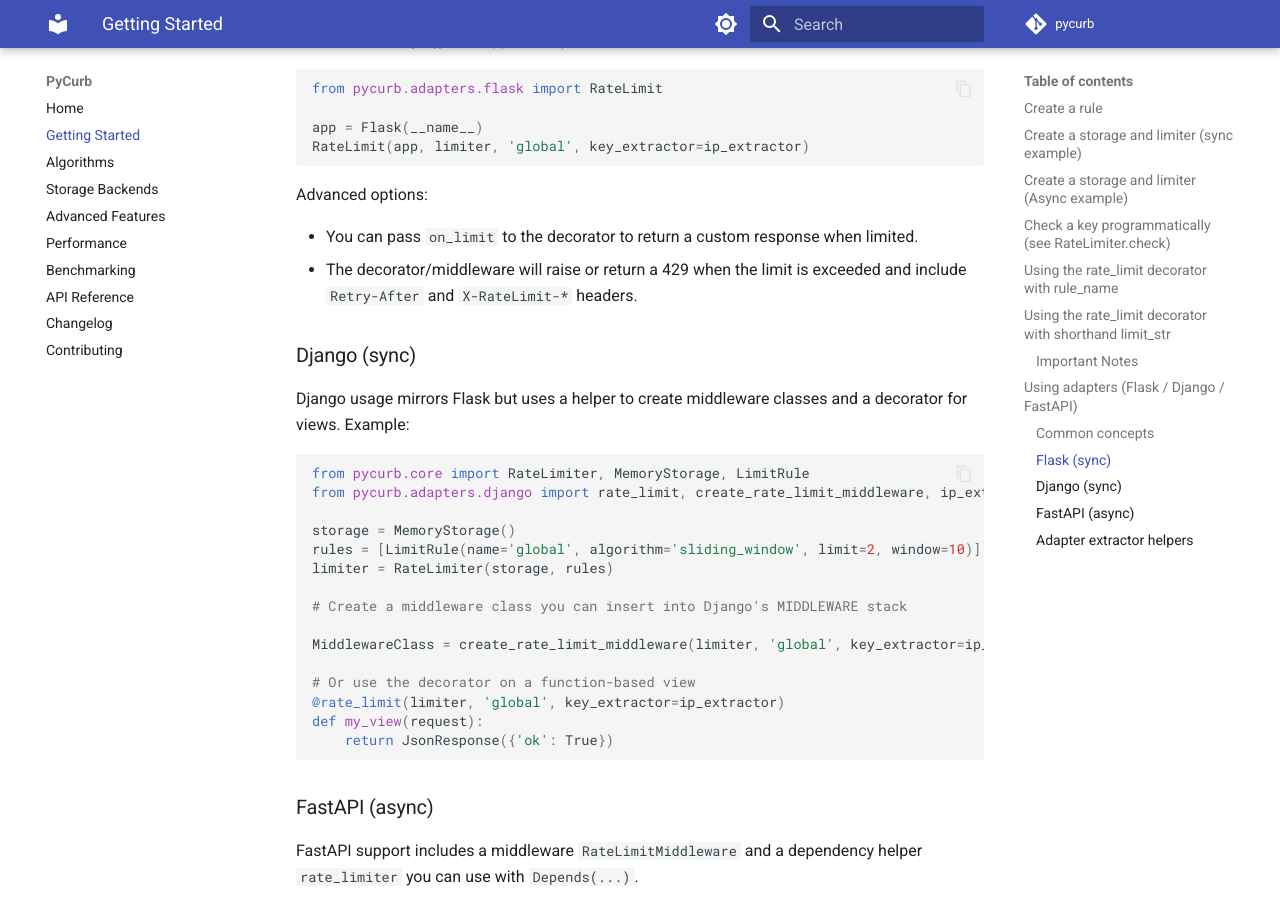
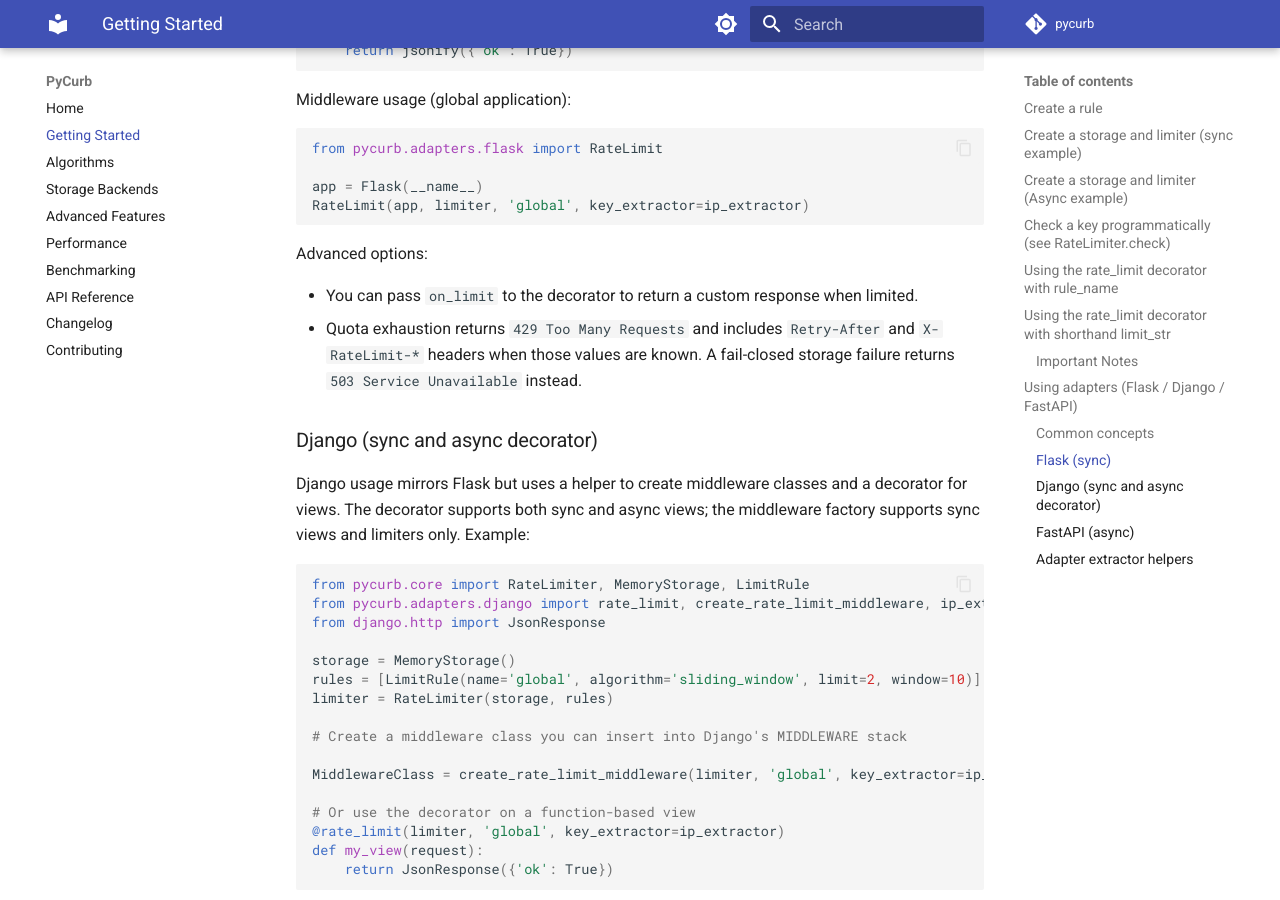
Before and after one commit to fore-site/pycurb, an MkDocs documentation site: the page built from docs/getting_started.md, in a window 1280 px wide and 900 px high, scrolled down 4721 px. Built offline with MkDocs 1.6.1 and Material for MkDocs 9.7.7, drawn with Linux system fonts in a browser that asks for light colours; a script that is not in the unit is left out; comment, search, counter and statistics services are not loaded; some of the changed text lies outside the part shown.

Commit message:
docs: align adapter documentation

````diff
--- a/docs/getting_started.md
+++ b/docs/getting_started.md
@@ -167,16 +167,22 @@
 - expose middleware you can mount globally, and
 - expose a dependency/helper for async frameworks (FastAPI).
 
-The adapters do not add extra runtime behaviour: they call into your `RateLimiter`/`AsyncRateLimiter` and translate results into HTTP responses and headers. Below are practical examples
+The adapters do not change the limiter algorithms: they call into your
+`RateLimiter`/`AsyncRateLimiter` and translate results into HTTP responses and
+headers. Below are practical examples.
 
 ### Common concepts
 
-- `key_extractor`: a callable that returns the client identifier (IP, API key, user id). If you do not provide one, the adapters default to `ip_extractor`.
+- `key_extractor`: a callable that returns the client identifier (IP, API key,
+  user id). If you do not provide one, the adapters default to `ip_extractor`.
 
 - Response headers: adapters set `X-RateLimit-Limit`, `X-RateLimit-Remaining`, and
   `X-RateLimit-Reset` when the reset time is known. Quota denials also include
   `Retry-After` when it is known. Fail-closed storage failures omit unknown
   reset/retry values and return `503 Service Unavailable`.
+- Quota exhaustion returns `429 Too Many Requests`. Custom `on_limit` responses
+  from the Flask and Django decorators also receive the standard rate-limit
+  headers.
 
 - Composite rules: The adapters accept a single rule name or a list of rule names (e.g. `['global', 'strict']`). All rules must allow for the request to succeed.
 
@@ -221,15 +227,20 @@
 Advanced options:
 
 - You can pass `on_limit` to the decorator to return a custom response when limited.
-- The decorator/middleware will raise or return a 429 when the limit is exceeded and include `Retry-After` and `X-RateLimit-*` headers.
+- Quota exhaustion returns `429 Too Many Requests` and includes `Retry-After`
+  and `X-RateLimit-*` headers when those values are known. A fail-closed
+  storage failure returns `503 Service Unavailable` instead.
 
-### Django (sync)
+### Django (sync and async decorator)
 
-Django usage mirrors Flask but uses a helper to create middleware classes and a decorator for views. Example:
+Django usage mirrors Flask but uses a helper to create middleware classes and a
+decorator for views. The decorator supports both sync and async views; the
+middleware factory supports sync views and limiters only. Example:
 
 ```python
 from pycurb.core import RateLimiter, MemoryStorage, LimitRule
 from pycurb.adapters.django import rate_limit, create_rate_limit_middleware, ip_extractor
+from django.http import JsonResponse
 
 storage = MemoryStorage()
 rules = [LimitRule(name='global', algorithm='sliding_window', limit=2, window=10)]
@@ -292,7 +303,9 @@
 Common extractors included with adapters:
 
 - `ip_extractor(request)` — extracts client IP (uses X-Forwarded-For when present).
-- `api_key_extractor(request)` — reads `X-API-Key` header or other configured locations.
+- `api_key_extractor(request)` — reads `X-API-Key` by default; FastAPI and
+  Django accept a custom header name, while Flask accepts a configured
+  extractor callable.
 - `user_id_extractor(request)` — extracts authenticated user id when available.
 
 You can also pass a custom callable that accepts the framework request object and returns a string key.
````
Also changed, not shown: other parts of docs/getting_started.md (+1 -1 lines), docs/advanced.md (+1 -1 lines), docs/api.md (+27 -0 lines), docs/index.md (+1 -1 lines), 1 other file.
